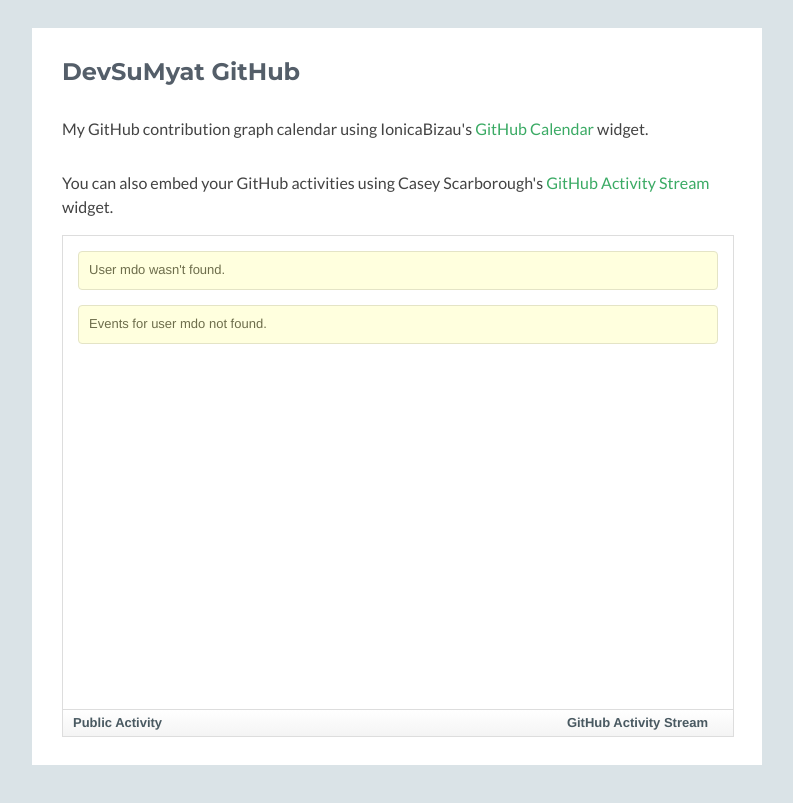
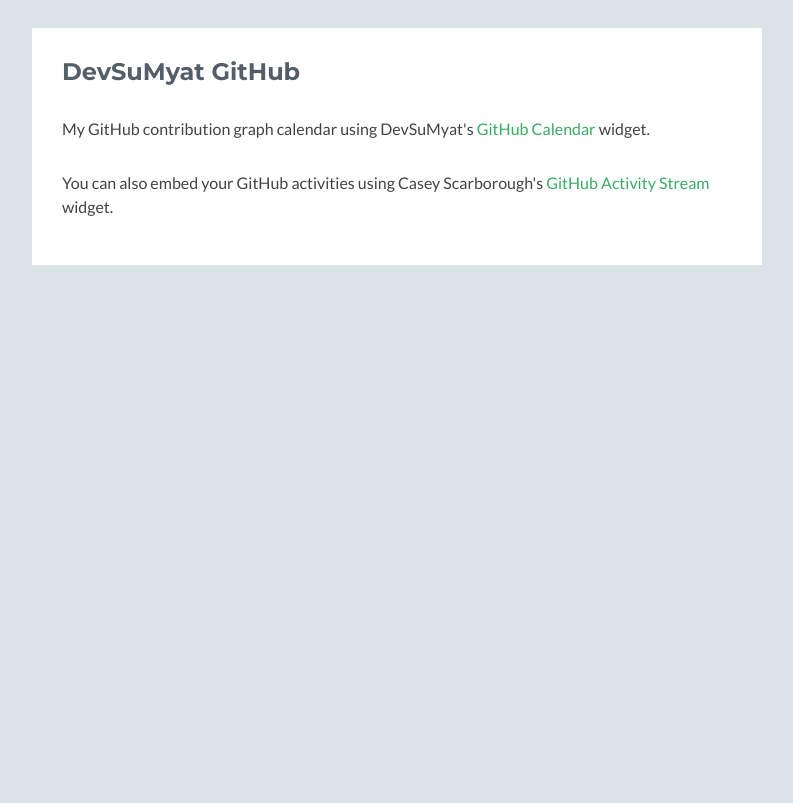
Before and after one commit to lwinmoehein/devsumyat.github.io, a plain HTML site: page index.html in a window 1280 px wide. Shown: the part 3784-4587 px from the top of the page, without its empty margins (53-846 px from the left). After the commit the page ends 4139 px from the top, so only its background shows below. Drawn offline with nearby package versions, Linux system fonts and the light colour scheme; no server answers; a script that the page names is missing; some icons are missing.

Commit message:
updaed git

```diff
--- a/index.html
+++ b/index.html
@@ -225,14 +225,14 @@
                 <section class="github section">
                     <div class="section-inner">
                         <h2 class="heading">DevSuMyat GitHub</h2>
-                        <p>My GitHub contribution graph calendar using IonicaBizau's <a href="https://github.com/devsumyat/git-calendar" target="_blank">GitHub Calendar</a> widget.
+                        <p>My GitHub contribution graph calendar using DevSuMyat's <a href="https://github.com/devsumyat/git-calendar" target="_blank">GitHub Calendar</a> widget.
 
                         <div id="github-graph" class="github-graph">
 
                         </div>
 
                         <p>You can also embed your GitHub activities using Casey Scarborough's <a href="https://caseyscarborough.com/projects/github-activity/" target="_blank">GitHub Activity Stream</a> widget.
-                        <div id="ghfeed" class="ghfeed">
+                        <div id="devsumyat" class="devsumyat">
                         </div>
                     </div>
                 </section>
```
